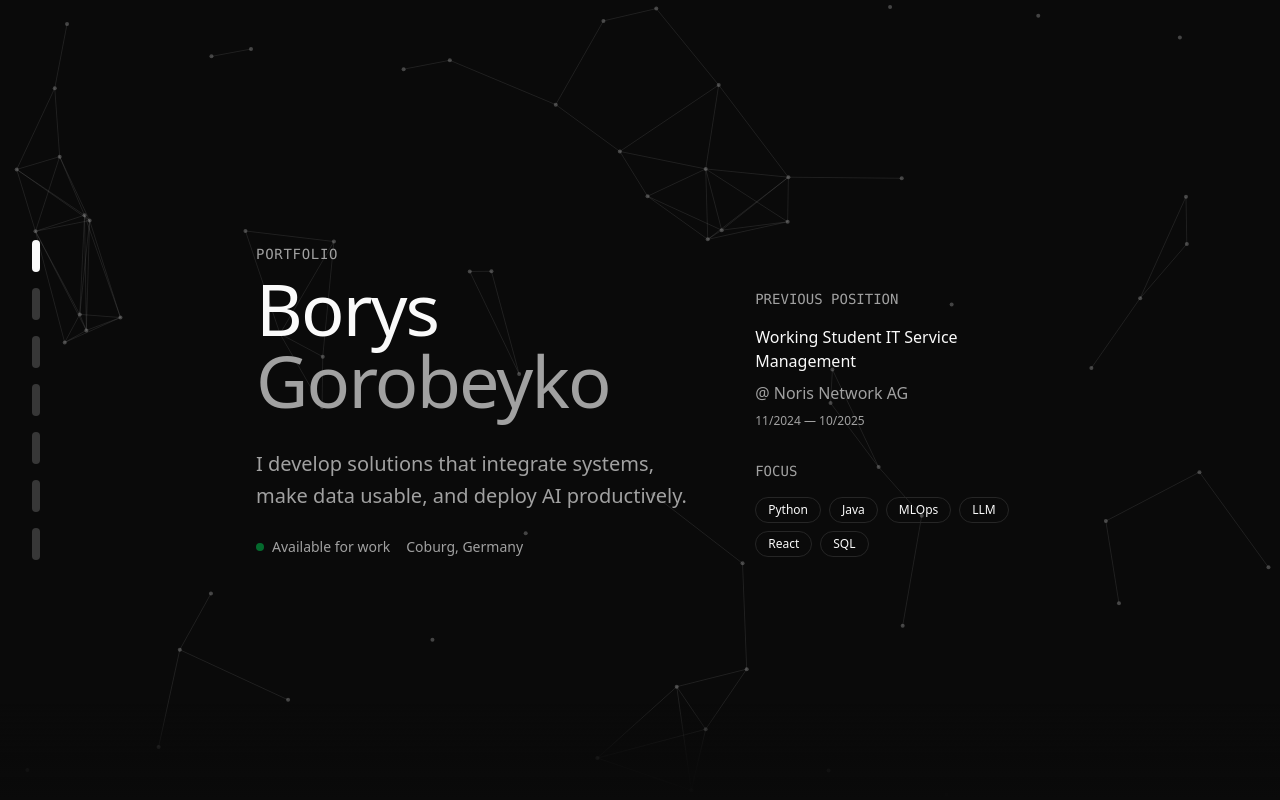
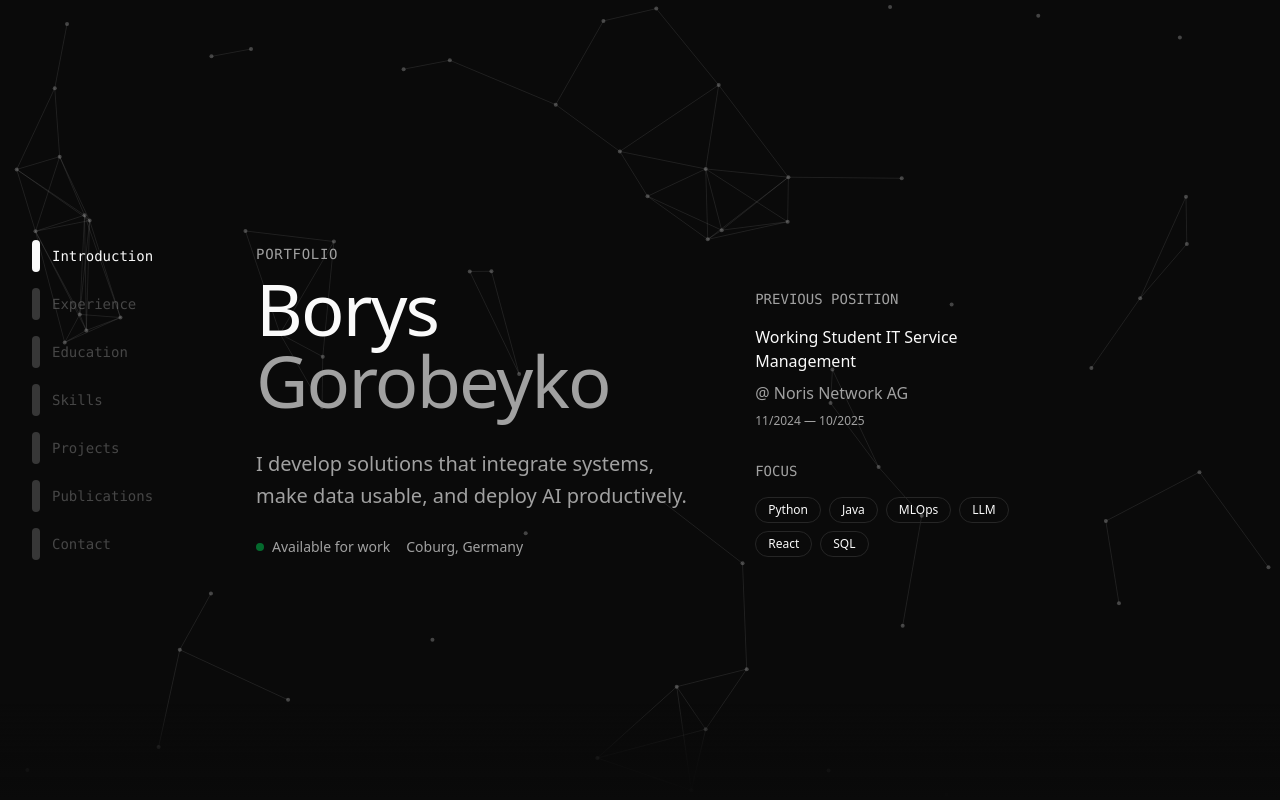
Before and after one commit to efedleikudl/gorobeyko_dev, a Next.js app: page / in a window 1280 px wide. Shown: the top 800 px of the page. Built offline with nearby package versions, Linux system fonts and the light colour scheme.

Commit message:
Enhance navigation

```diff
--- a/app/page.tsx
+++ b/app/page.tsx
@@ -52,11 +52,24 @@ export default function Home() {
             <button
               key={section}
               onClick={() => document.getElementById(section)?.scrollIntoView({ behavior: "smooth" })}
-              className={`w-2 h-8 rounded-full transition-all duration-500 ${
-                activeSection === section ? "bg-foreground" : "bg-muted-foreground/30 hover:bg-muted-foreground/60"
-              }`}
+              className="group flex items-center gap-3"
               aria-label={`Navigate to ${section}`}
-            />
+            >
+              <div
+                className={`w-2 h-8 rounded-full transition-all duration-500 ${
+                  activeSection === section ? "bg-foreground" : "bg-muted-foreground/30 group-hover:bg-muted-foreground/60"
+                }`}
+              />
+              <span
+                className={`text-sm font-mono transition-all duration-500 ${
+                  activeSection === section
+                    ? "text-foreground"
+                    : "text-muted-foreground/40 group-hover:text-muted-foreground/60"
+                }`}
+              >
+                {t.nav[section as keyof typeof t.nav]}
+              </span>
+            </button>
           ))}
         </div>
       </nav>
```
